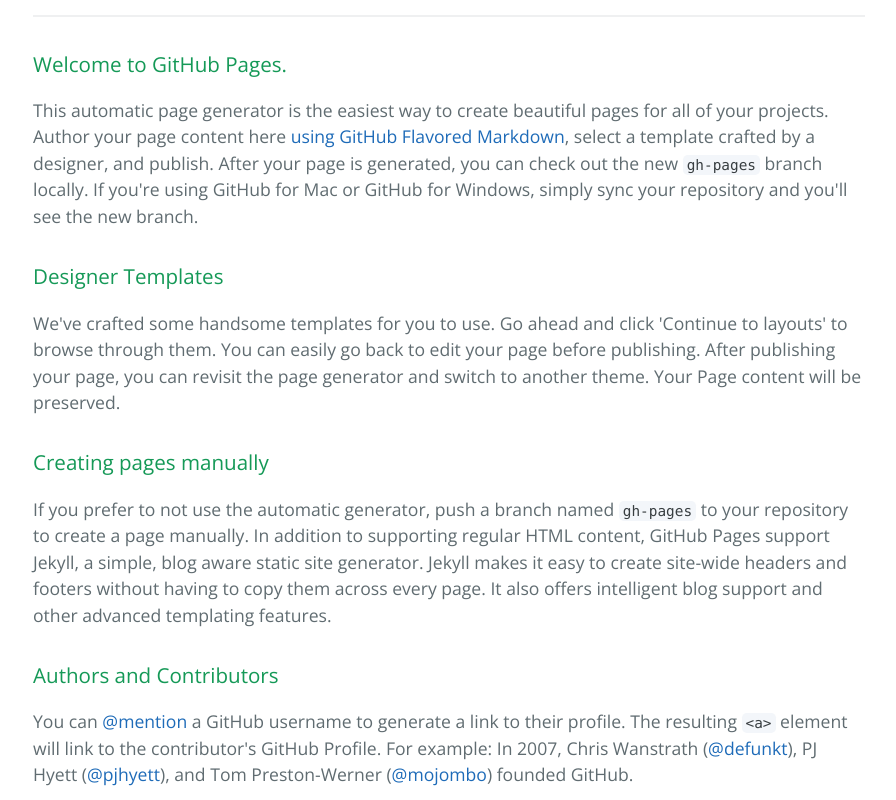
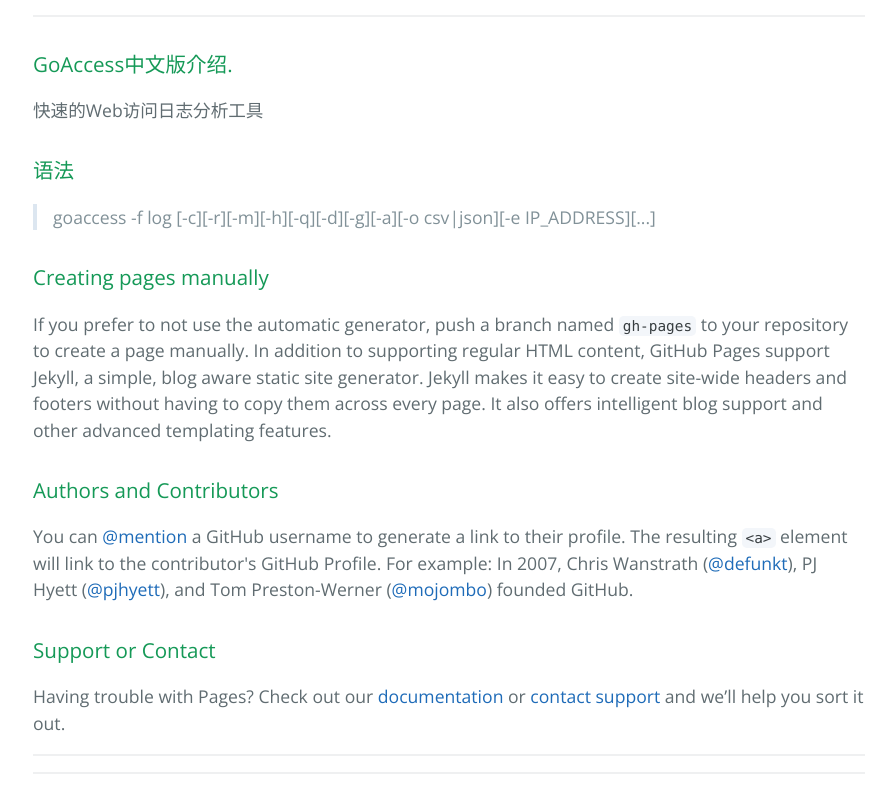
Before and after one commit to HackingLab/GoaccessCN, a plain HTML site: page index.html in a window 1280 px wide. Shown: the part 400-1200 px from the top of the page, without its empty margins (191-1087 px from the left). Drawn offline with nearby package versions, Linux system fonts and the light colour scheme.

```diff
--- a/index.html
+++ b/index.html
@@ -22,14 +22,16 @@
       <hr>
 
 <h3>
-<a id="welcome-to-github-pages" class="anchor" href="#welcome-to-github-pages" aria-hidden="true"><span class="octicon octicon-link"></span></a>Welcome to GitHub Pages.</h3>
+<a id="goaccess中文版介绍" class="anchor" href="#goaccess%E4%B8%AD%E6%96%87%E7%89%88%E4%BB%8B%E7%BB%8D" aria-hidden="true"><span class="octicon octicon-link"></span></a>GoAccess中文版介绍.</h3>
 
-<p>This automatic page generator is the easiest way to create beautiful pages for all of your projects. Author your page content here <a href="https://guides.github.com/features/mastering-markdown/">using GitHub Flavored Markdown</a>, select a template crafted by a designer, and publish. After your page is generated, you can check out the new <code>gh-pages</code> branch locally. If you're using GitHub for Mac or GitHub for Windows, simply sync your repository and you'll see the new branch.</p>
+<p>快速的Web访问日志分析工具</p>
 
 <h3>
-<a id="designer-templates" class="anchor" href="#designer-templates" aria-hidden="true"><span class="octicon octicon-link"></span></a>Designer Templates</h3>
+<a id="语法" class="anchor" href="#%E8%AF%AD%E6%B3%95" aria-hidden="true"><span class="octicon octicon-link"></span></a>语法</h3>
 
-<p>We've crafted some handsome templates for you to use. Go ahead and click 'Continue to layouts' to browse through them. You can easily go back to edit your page before publishing. After publishing your page, you can revisit the page generator and switch to another theme. Your Page content will be preserved.</p>
+<blockquote>
+<p>goaccess -f log [-c][-r][-m][-h][-q][-d][-g][-a][-o csv|json][-e IP_ADDRESS][...]</p>
+</blockquote>
 
 <h3>
 <a id="creating-pages-manually" class="anchor" href="#creating-pages-manually" aria-hidden="true"><span class="octicon octicon-link"></span></a>Creating pages manually</h3>
@@ -46,6 +48,10 @@
 
 <p>Having trouble with Pages? Check out our <a href="https://help.github.com/pages">documentation</a> or <a href="https://github.com/contact">contact support</a> and we’ll help you sort it out.</p>
 
+<hr>
+
+<hr>
+
       <footer class="site-footer">
         <span class="site-footer-owner"><a href="https://github.com/HackingLab/GoaccessCN">Goaccess中文版</a> is maintained by <a href="https://github.com/HackingLab">HackingLab</a>.</span>
 
```
Also changed, not shown: params.json (+1 -1 lines).
